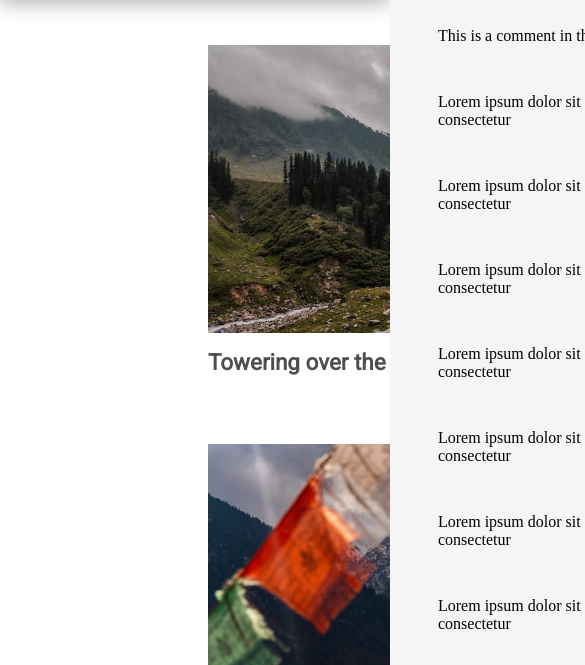
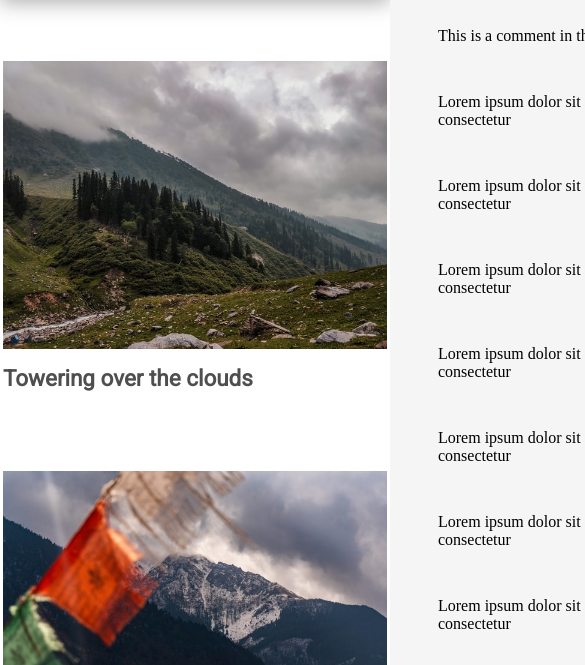
Before and after one commit to Arrie2000/Arrie-s-Blog, a plain HTML site: page index.html in a window 390 px wide. Shown: the part 179-844 px from the top of the page, 585 px wide, since content can reach past the window. Drawn offline with Linux system fonts and the light colour scheme; a web font is replaced by a local one.

Commit message:
Update phone.css

```diff
--- a/static/phone.css
+++ b/static/phone.css
@@ -6,8 +6,6 @@
     width: 100vw;
     display: flex;
     flex-direction: row;
-    /* justify-content: safe; */
-    /* font-size: 2rem; */
 }
 
 #header a h1{
@@ -35,5 +33,13 @@
 }
 
 .blog{
-    100vw
+
 }
+
+.parent{
+    display: grid;
+    flex-direction: column;
+    grid-template-columns: 1fr;
+    padding: 1rem 0rem;
+    width: 24rem
+}
```
